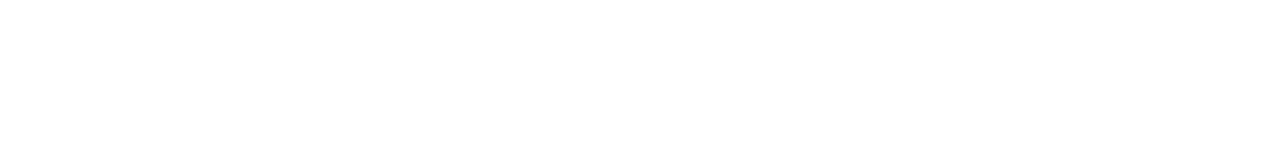
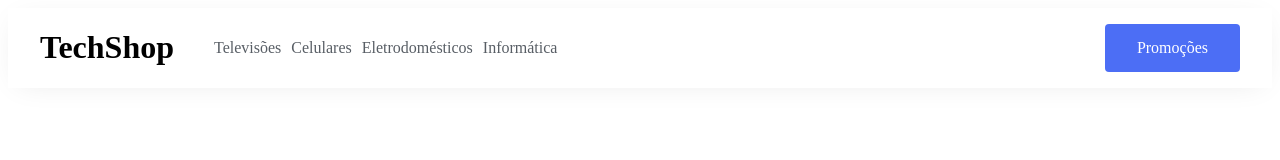
Before and after one commit to GSRJ/e-commerce-com-flexbox-M-dulo-1, a plain HTML site: page index.html in a window 1280 px wide. Drawn offline with Linux system fonts and the light colour scheme.

Commit message:
in progress

```diff
--- a/index.html
+++ b/index.html
@@ -1 +1,42 @@
-<!-- Seu HTML aqui! -->
+<!DOCTYPE html>
+<html lang="pt-br">
+
+<head>
+    <meta charset="UTF-8">
+    <meta http-equiv="X-UA-Compatible" content="IE=edge">
+    <meta name="viewport" content="width=device-width, initial-scale=1.0">
+    <link rel="stylesheet" href="style.css">
+    <title>Document</title>
+</head>
+
+<body>
+    <header class="menu">
+        <div class="container">
+            <div class="menu-flex">
+                <div class="menu-column">
+                    <h1 class="logo">TechShop</h1>
+                    <nav class="menu-nav">
+                        <ul>
+                            <li><a href="">Televisões</a></li>
+                            <li><a href="">Celulares</a></li>
+                            <li><a href="">Eletrodomésticos</a></li>
+                            <li><a href="">Informática</a></li>
+                        </ul>
+                    </nav>
+                </div>
+                <div class="menu-column menu-second-column">
+                    <a href="" class="menu-link-button">Promoções</a>
+                </div>
+            </div>
+        </div>
+    </header>
+    <div class="container">
+        <main class="products-wrapper">
+
+
+        </main>
+    </div>
+
+</body>
+
+</html>
--- a/style.css
+++ b/style.css
@@ -0,0 +1,52 @@
+.container{
+    max-width: 1200px;
+    margin: 0 auto; /* Centralizando o conteúdo*/
+  }
+  .menu {
+    width: 100%;
+    background: #ffffff;
+    box-shadow: 0px 4px 30px -10px rgba(0, 0, 0, 0.1);
+  }
+
+.menu-flex {
+  display: flex;
+  align-items: center;
+}
+
+.menu-column {
+  display: flex;
+  align-items: center;
+  width: 50%;
+  justify-content: flex-start;
+}
+
+.menu-column.menu-second-column {
+  justify-content: flex-end;
+}
+
+.menu-nav ul {
+  display: flex;
+  list-style: none;
+  gap: 10px; /* Vamos utilizar essa propriedade do flex para colocar um espaçamento entre os elementos*/
+}
+
+.menu-nav ul li a {
+  text-decoration: none;
+  color: #585e65;
+}
+
+.menu-link-button {
+  text-decoration: none;
+  height: 48px;
+  background-color: #4c6ef5;
+  color: #fff;
+  padding: 0 32px;
+  display: flex;
+  align-items: center;
+  border-radius: 4px;
+}
+.products-wrapper{
+    display: flex;
+    justify-content: space-between;
+    flex-wrap: wrap;
+}
```
